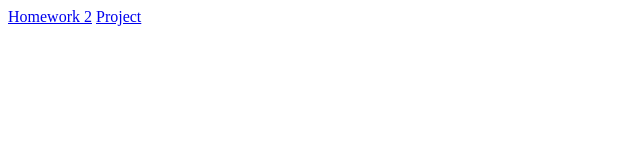
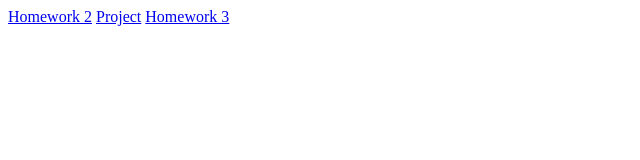
Before and after one commit to Nhtoi/Nhtoi.github.io, a plain HTML site: page index.html in a window 1280 px wide. Shown: the whole page, without its empty margins (0-640 px from the left). Drawn offline with Linux system fonts and the light colour scheme.

Commit message:
Added link to Homework 3 from page index

```diff
--- a/index.html
+++ b/index.html
@@ -8,6 +8,6 @@
 <body>
     <a href="csc372-hw/hw2/index.html"> Homework 2</a>
     <a href="Project/index.html">Project</a>
-    <a href="csc372-hw/hw2/hw3/"></a>
+    <a href="csc372-hw/hw2/hw3/">Homework 3</a>
 </body>
 </html>
```
